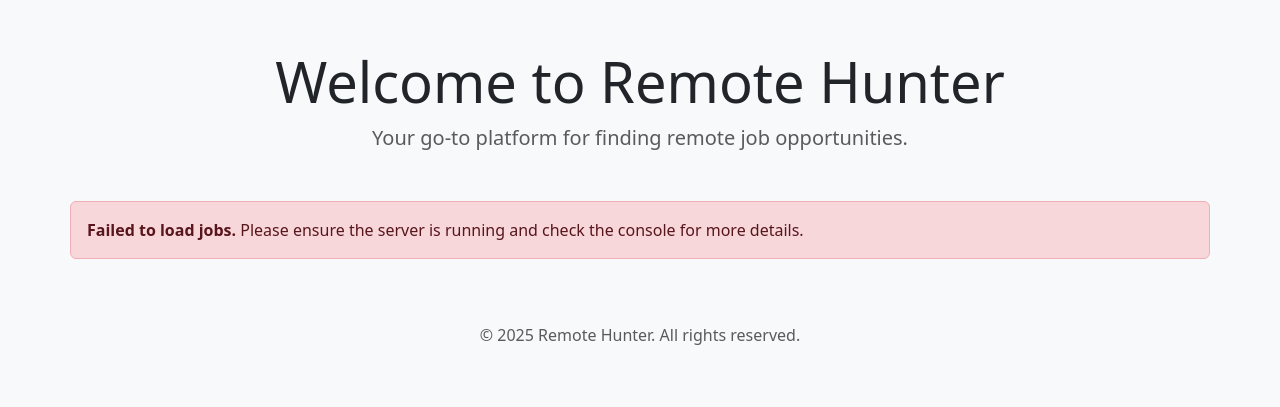
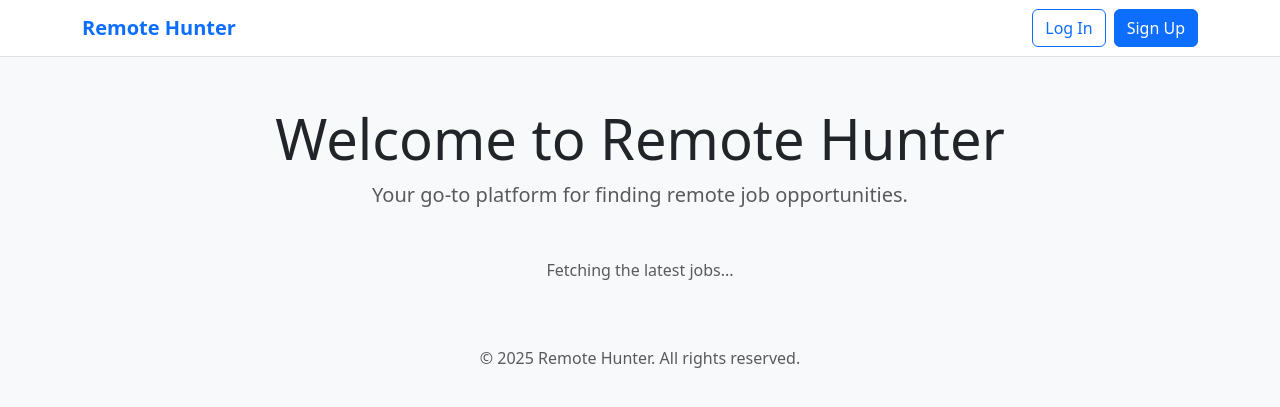
Before and after one commit to LetaEmiru1/RemoteHunter-MVP, a Flask app: page /index in a window 1280 px wide. Shown: the top 407 px of the page. Run offline with Flask 3, Linux system fonts and the light colour scheme; some libraries are stand-ins or nearby versions.

Commit message:
Added navigation to the index page

```diff
--- a/templates/index.html
+++ b/templates/index.html
@@ -5,6 +5,7 @@
     <meta name="viewport" content="width=device-width, initial-scale=1.0">
     <title>Remote Hunter</title>
 
+    <script src="https://cdn.jsdelivr.net/npm/@supabase/supabase-js@2"></script>
     <!-- Using modern Bootstrap 5 for a much better appearance -->
     <link href="https://cdn.jsdelivr.net/npm/bootstrap@5.3.2/dist/css/bootstrap.min.css" rel="stylesheet">
 
@@ -30,6 +31,16 @@
 </head>
 <body>
 
+    <nav class="navbar navbar-expand-lg navbar-light bg-white border-bottom">
+        <div class="container">
+            <a class="navbar-brand fw-bold text-primary" href="/">Remote Hunter</a>
+            <div class="d-flex" id="user-navigation">
+                <!-- This content will be replaced by JavaScript -->
+                <a href="/login" class="btn btn-outline-primary me-2">Log In</a>
+                <a href="/signup" class="btn btn-primary">Sign Up</a>
+            </div>
+        </div>
+    </nav>
     <!-- A structured and centered header -->
     <header class="container text-center my-5">
         <h1 class="display-4">Welcome to Remote Hunter</h1>
@@ -49,6 +60,29 @@
     </footer>
 
     <script>
+        const supabaseUrl = 'https://gyxpqjonvgoemnkhswcq.supabase.co';
+        const supabaseKey ='eyJhbGciOiJIUzI1NiIsInR5cCI6IkpXVCJ9.eyJpc3MiOiJzdXBhYmFzZSIsInJlZiI6Imd5eHBxam9udmdvZW1ua2hzd2NxIiwicm9sZSI6InNlcnZpY2Vfcm9sZSIsImlhdCI6MTc1NzQzODA3OSwiZXhwIjoyMDczMDE0MDc5fQ.8NkrVRPC_eLHvgv8C7iQ8YdVVkAjT-UKbQ3TjcL3V0I';
+
+        const userNav = document.getElementById('user-navigation');
+
+        const checkAuthState = async () => {
+            const { data: { session } } = await supabaseClient.auth.getSession();
+
+            if (session) {
+                userNav.innerHTML = `
+                    <a href="/dashboard" class="btn btn-primary">Go to Dashboard</a>
+                `;
+            } else {
+                userNav.innerHTML = `
+                    <a href="/login" class="btn btn-outline-primary me-2">Log In</a>
+                    <a href="/signup" class="btn btn-primary">Sign Up</a>
+                `;
+            }
+        };
+
+        checkAuthState()
+        const { createClient } = supabase;
+        const supabaseClient = createClient(supabaseUrl, supabaseKey);
         console.log('Fetching jobs from the API...')
         fetch('https://remotehunter-backend.onrender.com/api/jobs')
             .then(response => {
```
